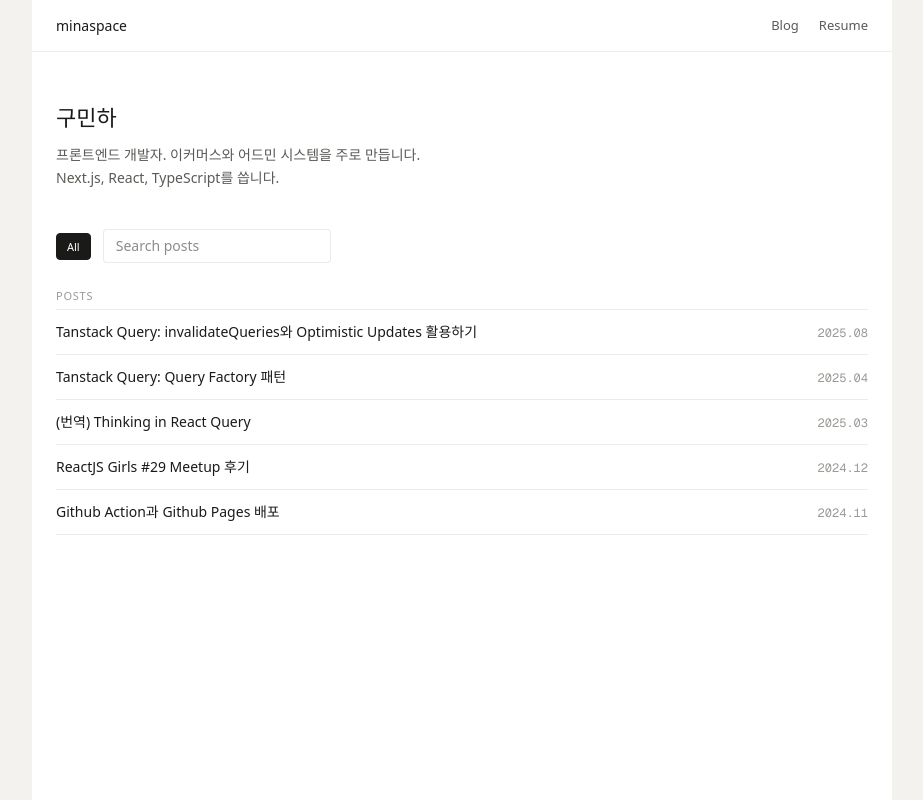
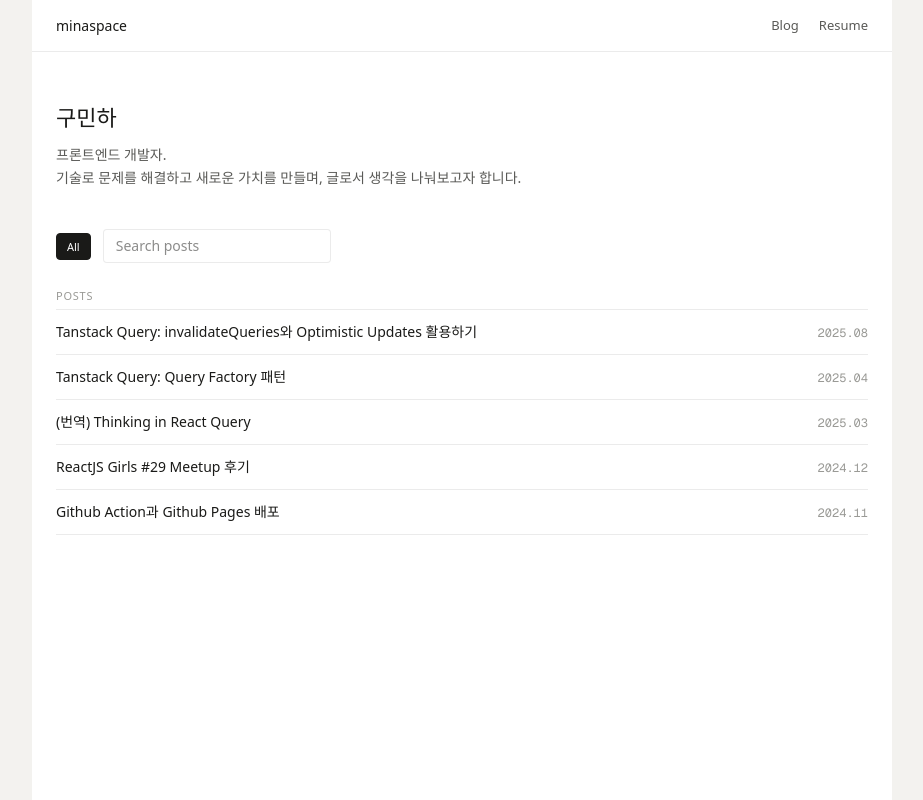
Before and after one commit to kkoomin/minaspace, a Next.js app: page / in a window 1280 px wide. Shown: the whole page, without its empty margins (178-1101 px from the left). Built offline with nearby package versions, Linux system fonts and the light colour scheme.

Commit message:
content: main summary

```diff
--- a/app/page.tsx
+++ b/app/page.tsx
@@ -20,9 +20,10 @@ export default function HomePage() {
           className="text-sm leading-[1.65]"
           style={{ color: "var(--color-text-secondary)" }}
         >
-          프론트엔드 개발자. 이커머스와 어드민 시스템을 주로 만듭니다.
+          프론트엔드 개발자.
           <br />
-          Next.js, React, TypeScript를 씁니다.
+          기술로 문제를 해결하고 새로운 가치를 만들며, 글로서 생각을 나눠보고자
+          합니다.
         </p>
       </div>
 
```
